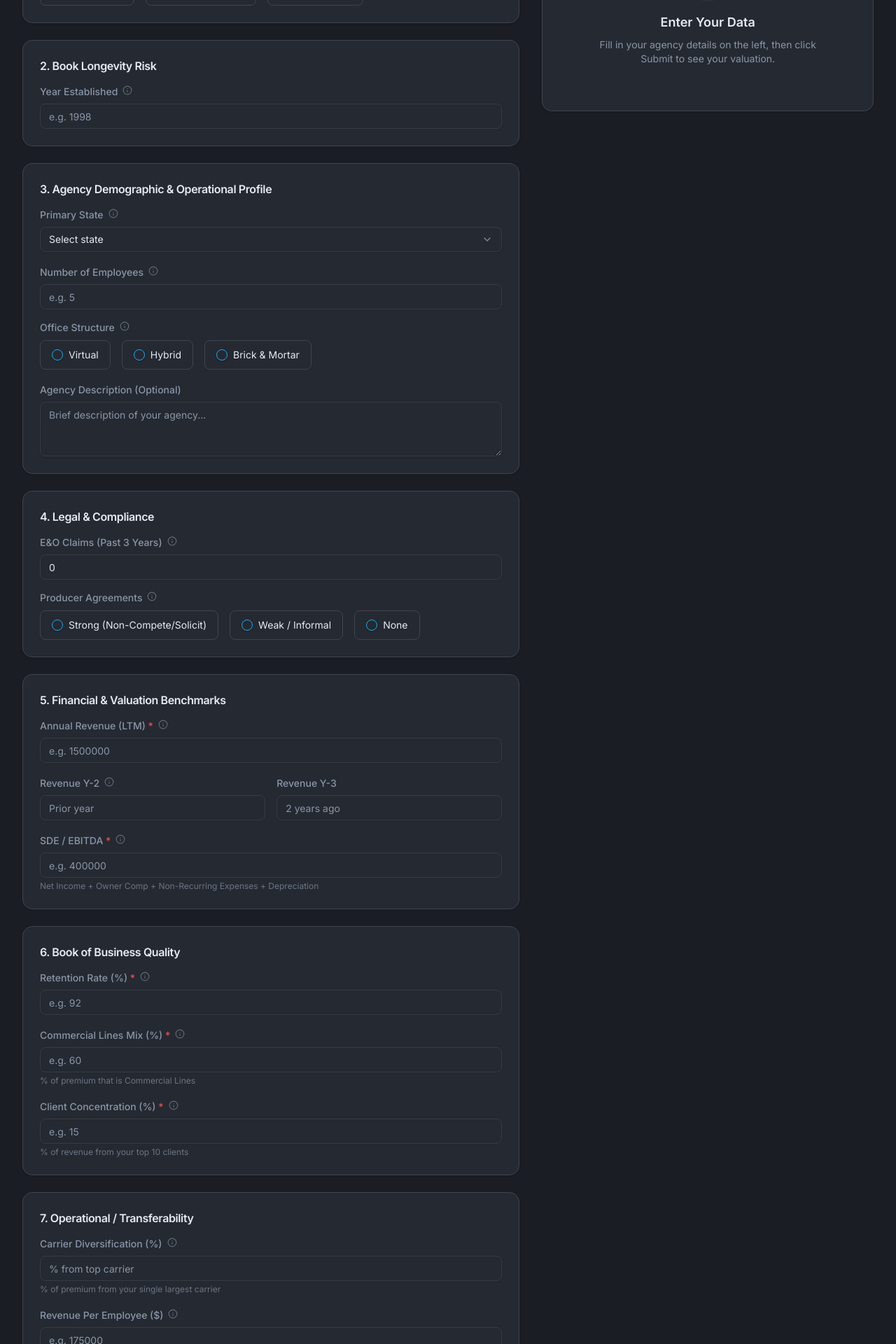
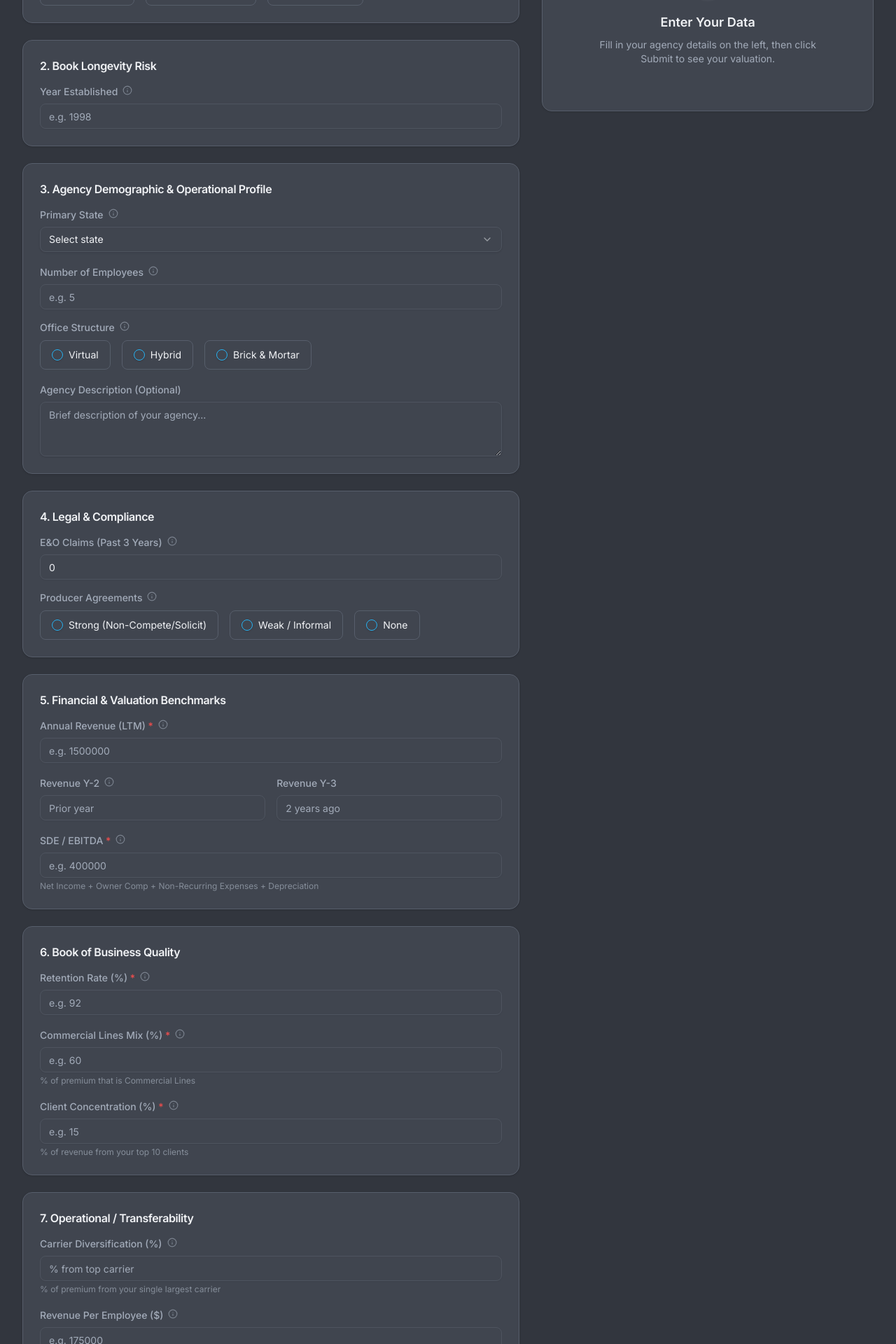
Before and after one commit to alexkirch1/agencyappraiser, a Next.js app: page /calculator in a window 1280 px wide. Shown: the part 320-2240 px from the top of the page at 70% size. Built offline with nearby package versions, Linux system fonts and the light colour scheme.

Commit message:
fix: lighten dark mode and update InfoTip text
Adjust dark mode colors for readability and rewrite InfoTip text for clarity.

```diff
--- a/app/globals.css
+++ b/app/globals.css
@@ -48,45 +48,45 @@
 
 /* ===== DARK MODE ===== */
 .dark {
-  --background: 220 16% 12%;
-  --foreground: 210 30% 92%;
-  --card: 220 14% 17%;
-  --card-foreground: 210 30% 92%;
-  --popover: 220 16% 14%;
-  --popover-foreground: 210 30% 92%;
-  --primary: 199 89% 52%;
+  --background: 220 10% 22%;
+  --foreground: 210 20% 95%;
+  --card: 220 10% 28%;
+  --card-foreground: 210 20% 95%;
+  --popover: 220 10% 25%;
+  --popover-foreground: 210 20% 95%;
+  --primary: 199 89% 55%;
   --primary-foreground: 0 0% 100%;
-  --secondary: 220 14% 20%;
-  --secondary-foreground: 210 30% 92%;
-  --muted: 220 14% 20%;
-  --muted-foreground: 215 16% 60%;
-  --accent: 220 14% 20%;
-  --accent-foreground: 210 30% 92%;
+  --secondary: 220 10% 30%;
+  --secondary-foreground: 210 20% 95%;
+  --muted: 220 10% 30%;
+  --muted-foreground: 215 14% 68%;
+  --accent: 220 10% 30%;
+  --accent-foreground: 210 20% 95%;
   --destructive: 0 84% 62%;
   --destructive-foreground: 0 0% 100%;
-  --border: 220 12% 28%;
-  --input: 220 12% 24%;
-  --ring: 199 89% 52%;
+  --border: 220 10% 38%;
+  --input: 220 10% 34%;
+  --ring: 199 89% 55%;
   --radius: 0.625rem;
   --success: 142 71% 50%;
   --success-foreground: 0 0% 100%;
   --warning: 38 92% 50%;
   --warning-foreground: 0 0% 0%;
 
-  --chart-1: 199 89% 52%;
+  --chart-1: 199 89% 55%;
   --chart-2: 142 71% 50%;
   --chart-3: 38 92% 50%;
   --chart-4: 0 84% 62%;
   --chart-5: 262 83% 62%;
 
-  --sidebar-background: 220 16% 10%;
-  --sidebar-foreground: 210 30% 92%;
-  --sidebar-primary: 199 89% 52%;
+  --sidebar-background: 220 10% 20%;
+  --sidebar-foreground: 210 20% 95%;
+  --sidebar-primary: 199 89% 55%;
   --sidebar-primary-foreground: 0 0% 100%;
-  --sidebar-accent: 220 14% 20%;
-  --sidebar-accent-foreground: 210 30% 92%;
-  --sidebar-border: 220 12% 28%;
-  --sidebar-ring: 199 89% 52%;
+  --sidebar-accent: 220 10% 30%;
+  --sidebar-accent-foreground: 210 20% 95%;
+  --sidebar-border: 220 10% 38%;
+  --sidebar-ring: 199 89% 55%;
 }
 
 @theme inline {
--- a/components/calculator/valuation-form.tsx
+++ b/components/calculator/valuation-form.tsx
@@ -54,7 +54,7 @@ export function ValuationForm({ inputs, onChange, invalidFields = [] }: Props) {
           </CardTitle>
         </CardHeader>
         <CardContent>
-          <Label className="mb-3 block text-sm text-muted-foreground">{requiredStar("Scope of Sale")}<InfoTip text="How you structure the deal directly affects the multiplier. Full agency sales command the highest multiples because the buyer gets everything -- staff, systems, and brand." /></Label>
+          <Label className="mb-3 block text-sm text-muted-foreground">{requiredStar("Scope of Sale")}<InfoTip text="Are you selling the entire agency (staff, brand, systems, and book), just a book of business, or select accounts? Full agency sales include everything." /></Label>
           <RadioGroup
             value={inputs.scopeOfSale != null ? String(inputs.scopeOfSale) : ""}
             onValueChange={(v) => update({ scopeOfSale: parseFloat(v) })}
@@ -88,7 +88,7 @@ export function ValuationForm({ inputs, onChange, invalidFields = [] }: Props) {
           </CardTitle>
         </CardHeader>
         <CardContent>
-          <Label htmlFor="yearEstablished" className="text-sm text-muted-foreground">Year Established<InfoTip text="Older agencies typically have deeper client relationships and more predictable renewals, which reduces risk for buyers." /></Label>
+          <Label htmlFor="yearEstablished" className="text-sm text-muted-foreground">Year Established<InfoTip text="The year your agency first began operating. Longer track records signal stability to buyers." /></Label>
           <SmartInput
             id="yearEstablished"
             inputType="year"
@@ -109,7 +109,7 @@ export function ValuationForm({ inputs, onChange, invalidFields = [] }: Props) {
         </CardHeader>
         <CardContent className="flex flex-col gap-4">
           <div>
-            <Label className="text-sm text-muted-foreground">Primary State<InfoTip text="Your state affects regulatory requirements and the competitive landscape for agency acquisitions." /></Label>
+            <Label className="text-sm text-muted-foreground">Primary State<InfoTip text="The state where your agency is primarily licensed and operates. Regional markets vary in demand." /></Label>
             <Select value={inputs.primaryState} onValueChange={(v) => update({ primaryState: v })}>
               <SelectTrigger className="mt-1.5"><SelectValue placeholder="Select state" /></SelectTrigger>
               <SelectContent>
@@ -118,11 +118,11 @@ export function ValuationForm({ inputs, onChange, invalidFields = [] }: Props) {
             </Select>
           </div>
           <div>
-            <Label htmlFor="empCount" className="text-sm text-muted-foreground">Number of Employees<InfoTip text="Used to calculate revenue per employee -- a key efficiency metric buyers evaluate." /></Label>
+            <Label htmlFor="empCount" className="text-sm text-muted-foreground">Number of Employees<InfoTip text="Total headcount including the owner, full-time staff, and part-time (count part-time as 0.5). This helps measure operational efficiency." /></Label>
             <SmartInput id="empCount" inputType="count" placeholder="e.g. 5" value={inputs.employeeCount} onValueChange={(v) => update({ employeeCount: v })} className="mt-1.5" />
           </div>
           <div>
-            <Label className="mb-2 block text-sm text-muted-foreground">Office Structure<InfoTip text="Virtual and hybrid agencies are easier to integrate post-sale. Physical offices may carry lease liabilities." /></Label>
+            <Label className="mb-2 block text-sm text-muted-foreground">Office Structure<InfoTip text="How does your team work day-to-day? Virtual means fully remote, Hybrid is a mix, Brick & Mortar is a physical office." /></Label>
             <RadioGroup value={inputs.officeStructure} onValueChange={(v) => update({ officeStructure: v })} className="flex flex-col gap-2 sm:flex-row sm:gap-4">
               {["Virtual", "Hybrid", "BrickAndMortar"].map((opt) => (
                 <label key={opt} className="flex cursor-pointer items-center gap-2 rounded-md border border-border px-4 py-2.5 text-sm text-foreground transition-colors has-[data-state=checked]:border-primary has-[data-state=checked]:bg-primary/10">
@@ -148,11 +148,11 @@ export function ValuationForm({ inputs, onChange, invalidFields = [] }: Props) {
         </CardHeader>
         <CardContent className="flex flex-col gap-4">
           <div>
-            <Label htmlFor="eoClaims" className="text-sm text-muted-foreground">{"E&O Claims (Past 3 Years)"}<InfoTip text="Claims history is a red flag during due diligence. Zero claims signals strong operational controls." /></Label>
+            <Label htmlFor="eoClaims" className="text-sm text-muted-foreground">{"E&O Claims (Past 3 Years)"}<InfoTip text="How many Errors & Omissions claims have been filed against your agency in the last 3 years? Zero is ideal -- claims can raise concerns during due diligence." /></Label>
             <SmartInput id="eoClaims" inputType="count" placeholder="0" value={inputs.eoClaims} onValueChange={(v) => update({ eoClaims: v ?? 0 })} className="mt-1.5" />
           </div>
           <div>
-            <Label className="mb-2 block text-sm text-muted-foreground">Producer Agreements<InfoTip text="Non-compete and non-solicitation agreements protect the book from walking out the door after a sale." /></Label>
+            <Label className="mb-2 block text-sm text-muted-foreground">Producer Agreements<InfoTip text="Do your producers have signed non-compete or non-solicitation agreements? These protect the book from leaving with staff after a sale." /></Label>
             <RadioGroup value={inputs.producerAgreements} onValueChange={(v) => update({ producerAgreements: v })} className="flex flex-col gap-2 sm:flex-row sm:gap-4">
               {[
                 { value: "strong", label: "Strong (Non-Compete/Solicit)" },
@@ -178,13 +178,13 @@ export function ValuationForm({ inputs, onChange, invalidFields = [] }: Props) {
         </CardHeader>
         <CardContent className="flex flex-col gap-4">
           <div id="field-revenueLTM">
-            <Label htmlFor="revLTM" className="text-sm text-muted-foreground">{requiredStar("Annual Revenue (LTM)")}<InfoTip text="Last twelve months of total commission and fee income. This is the base that your valuation multiple is applied to." /></Label>
+            <Label htmlFor="revLTM" className="text-sm text-muted-foreground">{requiredStar("Annual Revenue (LTM)")}<InfoTip text="Your total commission and fee income for the last 12 months. Include all revenue sources. This is the number your valuation multiple gets applied to." /></Label>
             <SmartInput id="revLTM" inputType="currency" placeholder="e.g. 1500000" value={inputs.revenueLTM} onValueChange={(v) => update({ revenueLTM: v })} className={`mt-1.5 ${fieldBorder("revenueLTM")}`} />
             {isInvalid("revenueLTM") && <p className="mt-1 text-xs text-destructive">Revenue is required for valuation</p>}
           </div>
           <div className="grid gap-4 sm:grid-cols-2">
             <div>
-              <Label htmlFor="revY2" className="text-sm text-muted-foreground">Revenue Y-2<InfoTip text="Prior year revenue helps determine your growth trend. Consistent growth commands higher multiples." /></Label>
+              <Label htmlFor="revY2" className="text-sm text-muted-foreground">Revenue Y-2<InfoTip text="Your total revenue from the year before last. Used alongside current revenue to calculate your growth trend." /></Label>
               <SmartInput id="revY2" inputType="currency" placeholder="Prior year" value={inputs.revenueY2} onValueChange={(v) => update({ revenueY2: v })} className="mt-1.5" />
             </div>
             <div>
@@ -193,7 +193,7 @@ export function ValuationForm({ inputs, onChange, invalidFields = [] }: Props) {
             </div>
           </div>
           <div id="field-sdeEbitda">
-            <Label htmlFor="sde" className="text-sm text-muted-foreground">{requiredStar("SDE / EBITDA")}<InfoTip text="Seller's Discretionary Earnings -- what the owner actually takes home. Buyers use this to determine if the deal cash-flows after debt service." /></Label>
+            <Label htmlFor="sde" className="text-sm text-muted-foreground">{requiredStar("SDE / EBITDA")}<InfoTip text="Seller's Discretionary Earnings: net income plus owner compensation, non-recurring expenses, and depreciation. It shows what an owner actually takes home from the business." /></Label>
             <SmartInput id="sde" inputType="currency" placeholder="e.g. 400000" value={inputs.sdeEbitda} onValueChange={(v) => update({ sdeEbitda: v })} className={`mt-1.5 ${fieldBorder("sdeEbitda")}`} />
             <p className="mt-1 text-xs text-muted-foreground/70">
               {"Net Income + Owner Comp + Non-Recurring Expenses + Depreciation"}
@@ -212,18 +212,18 @@ export function ValuationForm({ inputs, onChange, invalidFields = [] }: Props) {
         </CardHeader>
         <CardContent className="flex flex-col gap-4">
           <div id="field-retentionRate">
-            <Label htmlFor="retention" className="text-sm text-muted-foreground">{requiredStar("Retention Rate (%)")}<InfoTip text="The single most important metric for buyers. High retention means predictable recurring revenue and lower integration risk." /></Label>
+            <Label htmlFor="retention" className="text-sm text-muted-foreground">{requiredStar("Retention Rate (%)")}<InfoTip text="The percentage of clients who renew each year. Check your management system for your actual renewal rate. This is one of the most heavily weighted factors in your valuation." /></Label>
             <SmartInput id="retention" inputType="percent" placeholder="e.g. 92" value={inputs.retentionRate} onValueChange={(v) => update({ retentionRate: v })} className={`mt-1.5 ${fieldBorder("retentionRate")}`} />
             {isInvalid("retentionRate") && <p className="mt-1 text-xs text-destructive">Retention rate is required</p>}
           </div>
           <div id="field-policyMix">
-            <Label htmlFor="policyMix" className="text-sm text-muted-foreground">{requiredStar("Commercial Lines Mix (%)")}<InfoTip text="Commercial lines generally carry higher premiums and better retention. A heavier commercial mix is valued more favorably." /></Label>
+            <Label htmlFor="policyMix" className="text-sm text-muted-foreground">{requiredStar("Commercial Lines Mix (%)")}<InfoTip text="What percentage of your total written premium comes from commercial lines vs. personal lines? Enter as a whole number (e.g. 60 for 60% commercial)." /></Label>
             <SmartInput id="policyMix" inputType="percent" placeholder="e.g. 60" value={inputs.policyMix} onValueChange={(v) => update({ policyMix: v })} className={`mt-1.5 ${fieldBorder("policyMix")}`} />
             <p className="mt-1 text-xs text-muted-foreground/70">% of premium that is Commercial Lines</p>
             {isInvalid("policyMix") && <p className="mt-0.5 text-xs text-destructive">Policy mix is required</p>}
           </div>
           <div id="field-clientConcentration">
-            <Label htmlFor="concentration" className="text-sm text-muted-foreground">{requiredStar("Client Concentration (%)")}<InfoTip text="If a few large clients make up most of your revenue, the buyer faces significant risk if any of them leave after the sale." /></Label>
+            <Label htmlFor="concentration" className="text-sm text-muted-foreground">{requiredStar("Client Concentration (%)")}<InfoTip text="What share of your total revenue comes from your 10 largest clients? High concentration means more risk if a key account leaves." /></Label>
             <SmartInput id="concentration" inputType="percent" placeholder="e.g. 15" value={inputs.clientConcentration} onValueChange={(v) => update({ clientConcentration: v })} className={`mt-1.5 ${fieldBorder("clientConcentration")}`} />
             <p className="mt-1 text-xs text-muted-foreground/70">% of revenue from your top 10 clients</p>
             {isInvalid("clientConcentration") && <p className="mt-0.5 text-xs text-destructive">Client concentration is required</p>}
@@ -240,12 +240,12 @@ export function ValuationForm({ inputs, onChange, invalidFields = [] }: Props) {
         </CardHeader>
         <CardContent className="flex flex-col gap-4">
           <div>
-            <Label htmlFor="carrierDiv" className="text-sm text-muted-foreground">Carrier Diversification (%)<InfoTip text="Heavy dependence on one carrier is risky. If they change terms or drop you, a large portion of revenue is at stake." /></Label>
+            <Label htmlFor="carrierDiv" className="text-sm text-muted-foreground">Carrier Diversification (%)<InfoTip text="What percentage of your total premium is placed with your single largest carrier? Lower means a more diversified book." /></Label>
             <SmartInput id="carrierDiv" inputType="percent" placeholder="% from top carrier" value={inputs.carrierDiversification} onValueChange={(v) => update({ carrierDiversification: v })} className="mt-1.5" />
             <p className="mt-1 text-xs text-muted-foreground/70">% of premium from your single largest carrier</p>
           </div>
           <div>
-            <Label htmlFor="rpe" className="text-sm text-muted-foreground">Revenue Per Employee ($)<InfoTip text="A measure of operational efficiency. Higher RPE means leaner operations and more profit per head." /></Label>
+            <Label htmlFor="rpe" className="text-sm text-muted-foreground">Revenue Per Employee ($)<InfoTip text="Your annual revenue divided by your employee count. If you entered both above, we can calculate this for you. Industry average is around $150K-$200K." /></Label>
             <SmartInput id="rpe" inputType="currency" placeholder="e.g. 175000" value={inputs.revenuePerEmployee} onValueChange={(v) => update({ revenuePerEmployee: v })} className="mt-1.5" />
           </div>
           <div>
@@ -266,7 +266,7 @@ export function ValuationForm({ inputs, onChange, invalidFields = [] }: Props) {
           </CardHeader>
           <CardContent className="flex flex-col gap-4">
             <div>
-              <Label className="mb-2 block text-sm text-muted-foreground">Closing Timeline<InfoTip text="Urgency to close can signal distress to buyers and may result in lower offers." /></Label>
+              <Label className="mb-2 block text-sm text-muted-foreground">Closing Timeline<InfoTip text="How quickly are you looking to complete the sale? Urgent means under 60 days, Standard is 3-6 months, Long is 6+ months." /></Label>
               <RadioGroup value={inputs.closingTimeline} onValueChange={(v) => update({ closingTimeline: v })} className="flex flex-col gap-2 sm:flex-row sm:gap-4">
                 {[
                   { value: "urgent", label: "Urgent (<60 days)" },
@@ -291,7 +291,7 @@ export function ValuationForm({ inputs, onChange, invalidFields = [] }: Props) {
               </div>
             </div>
             <div>
-              <Label className="mb-2 block text-sm text-muted-foreground">Staff Retention Risk<InfoTip text="Buyers need the team to stay through the transition. Contracts and good culture reduce this risk significantly." /></Label>
+              <Label className="mb-2 block text-sm text-muted-foreground">Staff Retention Risk<InfoTip text="How likely is your staff to stay through and after a transition? Secure means they have employment contracts, High Risk means key people may leave." /></Label>
               <RadioGroup value={inputs.staffRetentionRisk} onValueChange={(v) => update({ staffRetentionRisk: v })} className="flex flex-col gap-2 sm:flex-row sm:gap-4">
                 {[
                   { value: "secure", label: "Secure (Contracts)" },
@@ -307,11 +307,11 @@ export function ValuationForm({ inputs, onChange, invalidFields = [] }: Props) {
             </div>
             <div className="grid gap-4 sm:grid-cols-2">
               <div>
-                <Label htmlFor="newBiz" className="text-sm text-muted-foreground">Monthly New Business Value ($)<InfoTip text="Active new business production proves the agency is not just coasting on renewals." /></Label>
+                <Label htmlFor="newBiz" className="text-sm text-muted-foreground">Monthly New Business Value ($)<InfoTip text="Average monthly premium from brand new policies written. This shows whether the agency is actively growing or just maintaining renewals." /></Label>
                 <SmartInput id="newBiz" inputType="currency" placeholder="e.g. 25000" value={inputs.newBusinessValue} onValueChange={(v) => update({ newBusinessValue: v })} className="mt-1.5" />
               </div>
               <div>
-                <Label htmlFor="clientTenure" className="text-sm text-muted-foreground">Avg Client Tenure (years)<InfoTip text="Longer client relationships indicate loyalty and reduce churn risk post-acquisition." /></Label>
+                <Label htmlFor="clientTenure" className="text-sm text-muted-foreground">Avg Client Tenure (years)<InfoTip text="On average, how many years have your clients been with your agency? Longer tenure suggests loyalty and lower churn risk." /></Label>
                 <SmartInput id="clientTenure" inputType="count" placeholder="e.g. 8" value={inputs.avgClientTenure} onValueChange={(v) => update({ avgClientTenure: v })} className="mt-1.5" max={99} />
               </div>
             </div>
```
Also changed, not shown: app/quick-value/page.tsx (+4 -4 lines).
